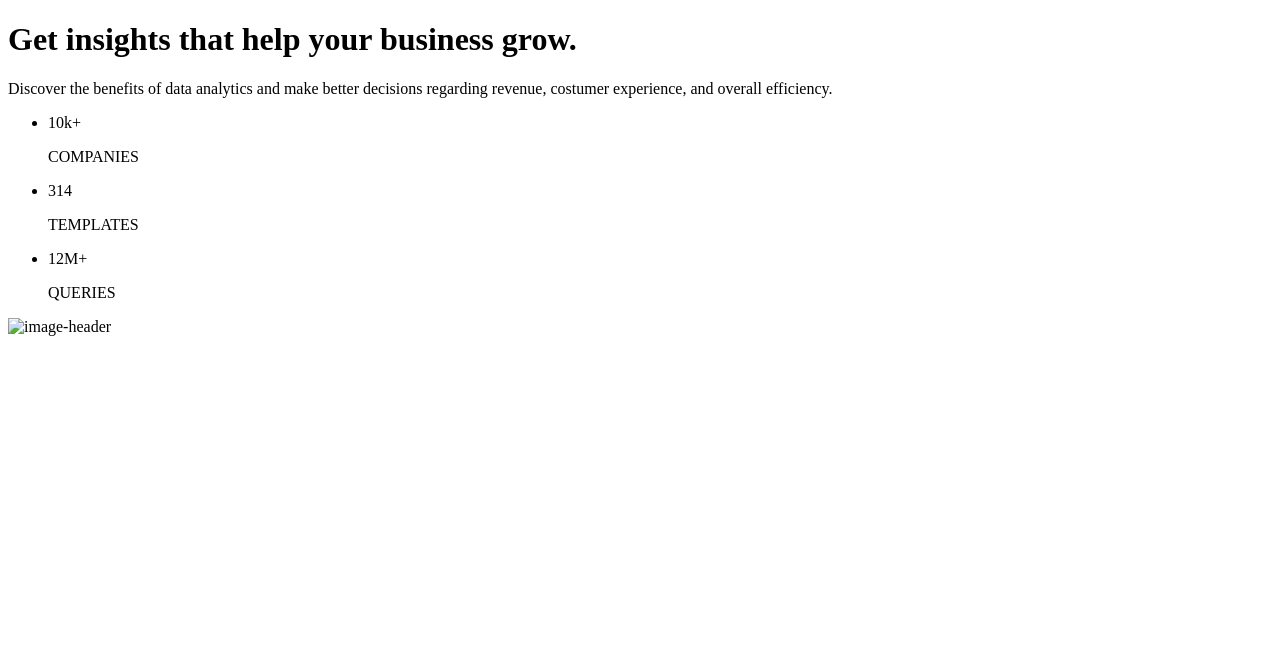
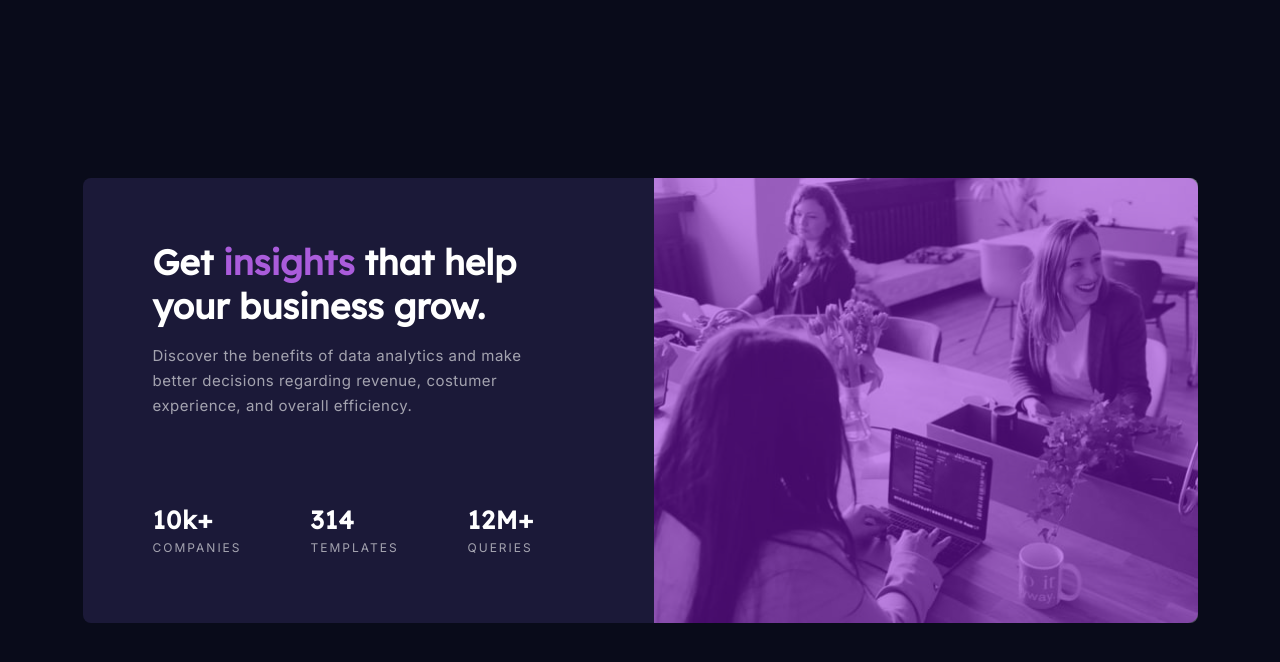
Before and after one commit to HHriq/stats-preview-card-FrontEndMentor, a plain HTML site: page index.html in a window 1280 px wide. Drawn offline with Linux system fonts and the light colour scheme; the site is published under a folder, as on GitHub Pages, so addresses that start at the root find nothing.

Commit message:
Update index.html

```diff
--- a/index.html
+++ b/index.html
@@ -10,8 +10,8 @@
     <link href="https://fonts.googleapis.com/css2?family=Inter:wght@400;700&family=Lexend+Deca&display=swap"
         rel="stylesheet">
     <meta name="description" content="Exercicio - Front End Mentor Stats Preview Card">
-    <link rel="stylesheet" href="/src/css/reset.css">
-    <link rel="stylesheet" href="/src/css/style.css">
+    <link rel="stylesheet" href="src/css/reset.css">
+    <link rel="stylesheet" href="src/css/style.css">
     <link rel="stylesheet" href="src/css/responsive.css">
     <title>Stats Preview Card </title>
 </head>
@@ -48,9 +48,9 @@
 
                 <picture>
 
-                    <source srcset="/src/images/image-header-mobile.jpg" media="(max-width: 1094px)">
+                    <source srcset="src/images/image-header-mobile.jpg" media="(max-width: 1094px)">
 
-                    <img class="image" src="/src/images/image-header-desktop.jpg" alt="image-header">
+                    <img class="image" src="src/images/image-header-desktop.jpg" alt="image-header">
 
                 </picture>
 
```
